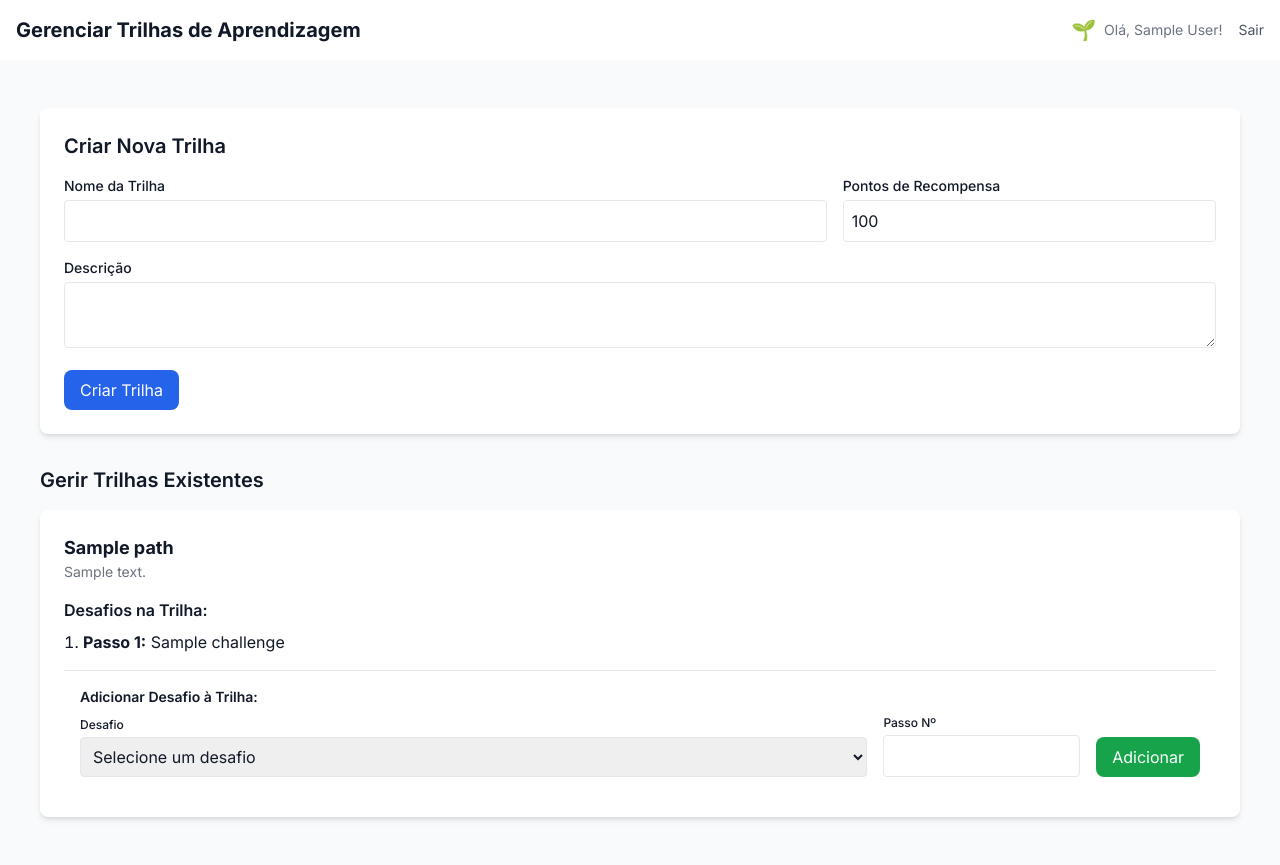
After one commit to AlexandreCalmonJr/service_desk_chat_moderno, a Flask app: page /admin/paths in a window 1280 px wide. The commit adds this page. Run offline with Flask 3, Linux system fonts and the light colour scheme; a user stored in the database is signed in; tables that the repository leaves empty hold one stand-in row (values such as "Sample post"); some libraries are stand-ins or nearby versions.

Commit message:
ajuste trilha de aprendizagem

```diff
--- a/app.py
+++ b/app.py
@@ -1061,6 +1061,58 @@ def inject_gamification_progress():
 
     return dict(progress=progress_data)
 
+@app.route('/admin/paths', methods=['GET', 'POST'])
+@login_required
+def admin_paths():
+    if not current_user.is_admin:
+        flash('Acesso negado.', 'error')
+        return redirect(url_for('index'))
+
+    if request.method == 'POST':
+        action = request.form.get('action')
+
+        if action == 'create_path':
+            name = request.form.get('name')
+            description = request.form.get('description')
+            reward_points = request.form.get('reward_points', 100, type=int)
+
+            if name and not LearningPath.query.filter_by(name=name).first():
+                new_path = LearningPath(name=name, description=description, reward_points=reward_points)
+                db.session.add(new_path)
+                db.session.commit()
+                flash('Trilha de aprendizagem criada com sucesso!', 'success')
+            else:
+                flash('Erro: Nome da trilha inválido ou já existente.', 'error')
+
+        elif action == 'add_challenge':
+            path_id = request.form.get('path_id', type=int)
+            challenge_id = request.form.get('challenge_id', type=int)
+            step = request.form.get('step', type=int)
+
+            path = LearningPath.query.get(path_id)
+            if path and challenge_id and step:
+                # Verifica se o desafio ou o passo já existem na trilha
+                exists = PathChallenge.query.filter_by(path_id=path_id, challenge_id=challenge_id).first()
+                step_exists = PathChallenge.query.filter_by(path_id=path_id, step=step).first()
+
+                if exists:
+                    flash('Este desafio já foi adicionado a esta trilha.', 'warning')
+                elif step_exists:
+                    flash(f'O passo {step} já está ocupado nesta trilha.', 'warning')
+                else:
+                    path_challenge = PathChallenge(path_id=path_id, challenge_id=challenge_id, step=step)
+                    db.session.add(path_challenge)
+                    db.session.commit()
+                    flash('Desafio adicionado à trilha com sucesso!', 'success')
+            else:
+                flash('Erro ao adicionar desafio à trilha.', 'error')
+
+        return redirect(url_for('admin_paths'))
+
+    all_paths = LearningPath.query.all()
+    all_challenges = Challenge.query.all()
+    return render_template('admin_paths.html', paths=all_paths, challenges=all_challenges)
+
 # Comando CLI para criar administrador
 @click.command(name='create-admin')
 @with_appcontext
--- a/templates/admin_dashboard.html
+++ b/templates/admin_dashboard.html
@@ -79,6 +79,10 @@
                 <i class="fas fa-users-cog fa-2x text-purple-500 mb-2"></i>
                 <p class="font-semibold text-sm">Gerenciar Times</p>
             </a>
+            <a href="{{ url_for('admin_paths') }}" class="text-center p-4 bg-gray-100 dark:bg-gray-700 rounded-lg hover:bg-gray-200 dark:hover:bg-gray-600 transition">
+                <i class="fas fa-sitemap fa-2x text-orange-500 mb-2"></i>
+                <p class="font-semibold text-sm">Gerenciar Trilhas</p>
+            </a>
         </div>
     </div>
 
--- /dev/null
+++ b/templates/admin_paths.html
@@ -0,0 +1,73 @@
+{% extends "admin_base.html" %}
+
+{% block title %}Admin - Trilhas - Service Desk{% endblock %}
+{% block page_title %}Gerenciar Trilhas de Aprendizagem{% endblock %}
+
+{% block content %}
+    <div class="mb-8 bg-white dark:bg-gray-800 p-6 rounded-lg shadow-md">
+        <h2 class="text-xl font-semibold mb-4">Criar Nova Trilha</h2>
+        <form method="POST" action="{{ url_for('admin_paths') }}">
+            <input type="hidden" name="action" value="create_path">
+            <div class="grid grid-cols-1 md:grid-cols-3 gap-4">
+                <div class="md:col-span-2">
+                    <label for="name" class="block text-sm font-medium">Nome da Trilha</label>
+                    <input type="text" id="name" name="name" class="w-full p-2 mt-1 border rounded dark:bg-gray-700 dark:border-gray-600" required>
+                </div>
+                <div>
+                    <label for="reward_points" class="block text-sm font-medium">Pontos de Recompensa</label>
+                    <input type="number" id="reward_points" name="reward_points" value="100" class="w-full p-2 mt-1 border rounded dark:bg-gray-700 dark:border-gray-600" required>
+                </div>
+            </div>
+            <div class="mt-4">
+                <label for="description" class="block text-sm font-medium">Descrição</label>
+                <textarea id="description" name="description" rows="2" class="w-full p-2 mt-1 border rounded dark:bg-gray-700 dark:border-gray-600"></textarea>
+            </div>
+            <button type="submit" class="mt-4 bg-blue-600 text-white px-4 py-2 rounded-lg hover:bg-blue-700 transition">Criar Trilha</button>
+        </form>
+    </div>
+
+    <div>
+        <h2 class="text-xl font-semibold mb-4">Gerir Trilhas Existentes</h2>
+        <div class="space-y-6">
+            {% for path in paths %}
+            <div class="bg-white dark:bg-gray-800 p-6 rounded-lg shadow-md">
+                <h3 class="text-lg font-bold">{{ path.name }}</h3>
+                <p class="text-sm text-gray-500 mb-4">{{ path.description }}</p>
+
+                <h4 class="font-semibold mb-2">Desafios na Trilha:</h4>
+                {% if path.challenges %}
+                    <ul class="list-decimal list-inside space-y-2 mb-4">
+                        {% for pc in path.challenges %}
+                            <li><strong>Passo {{ pc.step }}:</strong> {{ pc.challenge.title }}</li>
+                        {% endfor %}
+                    </ul>
+                {% else %}
+                    <p class="text-sm text-gray-400 mb-4">Nenhum desafio nesta trilha ainda.</p>
+                {% endif %}
+
+                <form method="POST" action="{{ url_for('admin_paths') }}" class="p-4 border-t dark:border-gray-700">
+                    <input type="hidden" name="action" value="add_challenge">
+                    <input type="hidden" name="path_id" value="{{ path.id }}">
+                    <h5 class="font-semibold mb-2 text-sm">Adicionar Desafio à Trilha:</h5>
+                    <div class="flex flex-col md:flex-row gap-4 items-end">
+                        <div class="flex-grow w-full">
+                            <label for="challenge_id_{{ path.id }}" class="block text-xs font-medium">Desafio</label>
+                            <select id="challenge_id_{{ path.id }}" name="challenge_id" class="w-full p-2 mt-1 border rounded dark:bg-gray-700 dark:border-gray-600" required>
+                                <option value="" disabled selected>Selecione um desafio</option>
+                                {% for challenge in challenges %}
+                                    <option value="{{ challenge.id }}">{{ challenge.title }}</option>
+                                {% endfor %}
+                            </select>
+                        </div>
+                        <div class="w-full md:w-1/4">
+                            <label for="step_{{ path.id }}" class="block text-xs font-medium">Passo Nº</label>
+                            <input type="number" id="step_{{ path.id }}" name="step" class="w-full p-2 mt-1 border rounded dark:bg-gray-700 dark:border-gray-600" required>
+                        </div>
+                        <button type="submit" class="bg-green-600 text-white px-4 py-2 rounded-lg hover:bg-green-700 transition w-full md:w-auto">Adicionar</button>
+                    </div>
+                </form>
+            </div>
+            {% endfor %}
+        </div>
+    </div>
+{% endblock %}
```
